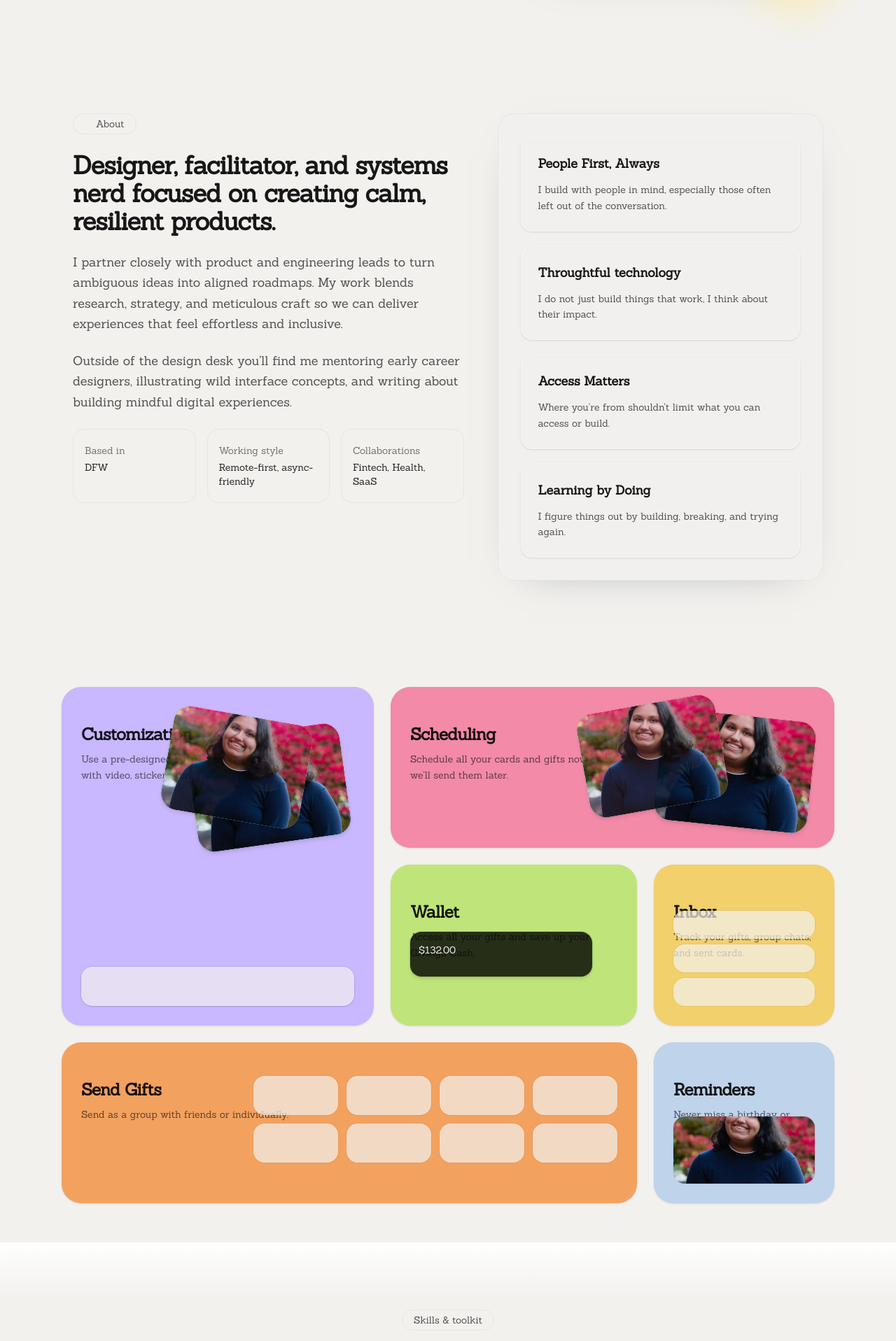
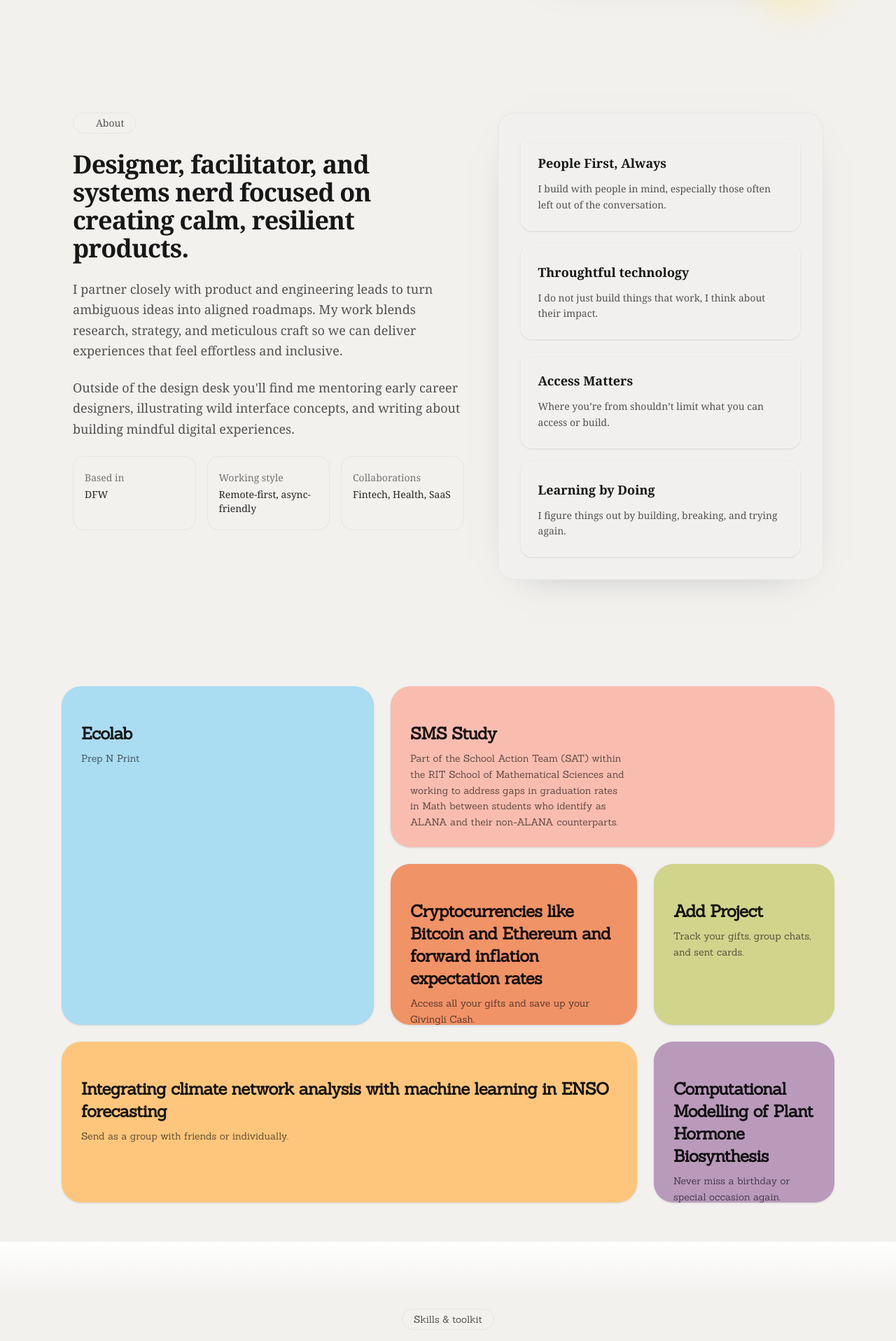
Before and after one commit to nidhibaindur3/nidhibaindur.com, a Next.js app: page / in a window 1280 px wide. Shown: the part 848-2765 px from the top of the page at 70% size. Built offline with nearby package versions, Linux system fonts and the light colour scheme.

Commit message:
made changes to fonts and colors

```diff
--- a/src/components/about/CardStack.tsx
+++ b/src/components/about/CardStack.tsx
@@ -47,13 +47,13 @@ export default function CardStack() {
                 }}
                 className={`absolute h-[500px] w-[300px] rounded-xl border ${card.color} bg-white shadow-lg`}
               >
-                <div className="relative h-full w-full overflow-hidden rounded-xl">
+                <div className="relative font-serif h-full w-full overflow-hidden rounded-xl">
                   <img
                     src={card.image}
                     alt={card.title}
                     className="h-full w-full object-cover"
                   />
-                  <div className="absolute bottom-0 left-0 w-full bg-linear-to-t from-black/80 to-transparent p-4 text-white">
+                  <div className="absolute font-serif bottom-0 left-0 w-full bg-linear-to-t from-black/80 to-transparent p-4 text-white">
                     <h3 className="text-lg font-bold">{card.title}</h3>
                   </div>
                 </div>
--- a/src/components/about/FAQAccordion.tsx
+++ b/src/components/about/FAQAccordion.tsx
@@ -15,7 +15,7 @@ export default function FAQAccordion() {
             onClick={() => setOpenIndex(openIndex === i ? null : i)}
             className="group flex w-full items-center justify-between py-6 text-left"
           >
-            <span className="text-xl font-black tracking-tight uppercase transition-colors group-hover:text-neutral-500">
+            <span className="text-xl font-black font-serif tracking-tight uppercase transition-colors group-hover:text-neutral-500">
               {item.q}
             </span>
             <motion.span animate={{ rotate: openIndex === i ? 180 : 0 }} className="text-2xl">
@@ -30,7 +30,7 @@ export default function FAQAccordion() {
                 exit={{ height: 0, opacity: 0 }}
                 className="overflow-hidden"
               >
-                <p className="pb-6 text-lg leading-relaxed font-medium text-neutral-600">
+                <p className="pb-6 text-lg font-serif leading-relaxed font-medium text-[#342620]">
                   {item.a}
                 </p>
               </motion.div>
--- a/src/components/landing/About.tsx
+++ b/src/components/landing/About.tsx
@@ -8,18 +8,18 @@ export default function About() {
           {/* LEFT */}
           <div className="space-y-6">
             {/* Badge + Headline */}
-            <span className="inline-flex items-center gap-2 rounded-full border border-neutral-200 bg-main-theme px-4 py-1 text-sm font-medium text-neutral-600">
+            <span className="inline-flex items-center gap-2 rounded-full border border-neutral-200 bg-main-theme px-4 py-1 text-sm font-medium text-neutral-600 font-serif ">
               <span className="inline-block h-2 w-2 rounded-full bg-main-theme" />
               {aboutContent.badge}
             </span>
 
-            <h2 className="text-3xl font-semibold tracking-tight text-pretty text-neutral-900 sm:text-4xl">
+            <h2 className="text-3xl font-serif font-semibold tracking-tight text-pretty text-neutral-900 sm:text-4xl">
               {aboutContent.headline}
             </h2>
 
             {/* Paragraphs */}
             {aboutContent.paragraphs.map((text) => (
-              <p key={text} className="text-base leading-relaxed text-neutral-600 sm:text-lg">
+              <p key={text} className="text-base font-serif  leading-relaxed text-neutral-600 sm:text-lg">
                 {text}
               </p>
             ))}
@@ -31,8 +31,8 @@ export default function About() {
                   key={fact.label}
                   className="rounded-2xl border border-neutral-200 bg-main-theme px-4 py-5 text-sm"
                 >
-                  <p className="text-neutral-500">{fact.label}</p>
-                  <p className="mt-1 font-medium text-neutral-800">{fact.value}</p>
+                  <p className="text-neutral-500 font-serif ">{fact.label}</p>
+                  <p className="mt-1 font-medium text-neutral-800 font-serif ">{fact.value}</p>
                 </div>
               ))}
             </div>
@@ -43,10 +43,10 @@ export default function About() {
             {pillars.map((item) => (
               <div
                 key={item.title}
-                className="rounded-2xl border border-neutral-100 bg-main-theme/80 p-6 shadow-sm"
+                className="rounded-2xl border font-serif  border-neutral-100 bg-main-theme/80 p-6 shadow-sm"
               >
-                <h3 className="text-lg font-semibold text-neutral-900">{item.title}</h3>
-                <p className="mt-3 text-sm leading-relaxed text-neutral-600">{item.description}</p>
+                <h3 className="text-lg font-semibold text-neutral-900 font-serif ">{item.title}</h3>
+                <p className="mt-3 text-sm leading-relaxed text-neutral-600 font-serif ">{item.description}</p>
               </div>
             ))}
           </div>
--- a/src/components/landing/Projects.tsx
+++ b/src/components/landing/Projects.tsx
@@ -198,87 +198,56 @@ export default function BentoGrid() {
         >
           {/* 1) Left tall (spans 2 rows) */}
           <Tile
-            title="Customization"
-            description="Use a pre-designed template or personalize with video, stickers, fonts, and more."
-            surface="bg-[#C9B7FF]"
+            title="Ecolab"
+            description="Prep N Print"
+            surface="bg-[#AADCF2]"
             className="lg:col-span-5 lg:row-span-2"
           >
-            {/* place “content” lower like the reference */}
-            <div className="absolute right-7 bottom-7 left-7 h-14 rounded-2xl bg-main-theme/70 shadow-sm ring-1 ring-black/5" />
-            <Media className="top-16 right-10 rotate-[-8deg]" />
-            <Media className="top-10 right-24 h-[150px] w-[200px] rotate-[10deg] opacity-90" />
           </Tile>
 
           {/* 2) Top-right horizontal */}
           <Tile
-            title="Scheduling"
-            description="Schedule all your cards and gifts now and we’ll send them later."
-            surface="bg-[#F28AA8]"
+            title="SMS Study"
+            description="Part of the School Action Team (SAT) within the RIT School of Mathematical Sciences and working to address gaps in graduation rates in Math between students who identify as ALANA and their non-ALANA counterparts."
+            surface="bg-[#F9BDB0]"
             className="lg:col-span-7 lg:row-span-1"
           >
-            <Media className="top-10 right-8 rotate-[6deg]" />
-            <Media className="top-6 right-40 h-[150px] w-[200px] rotate-[-10deg] opacity-90" />
           </Tile>
 
           {/* 3) Middle-right: Wallet (square-ish) */}
           <Tile
-            title="Wallet"
+            title="Cryptocurrencies like Bitcoin and Ethereum and forward inflation expectation rates"
             description="Access all your gifts and save up your Givingli Cash."
-            surface="bg-[#BFE57A]"
+            surface="bg-[#F09367]"
             className="lg:col-span-4 lg:row-span-1"
           >
-            {/* mimic the dark wallet bar */}
-            <div className="absolute top-24 left-7 h-16 w-[260px] rounded-2xl bg-black/80 shadow-md ring-1 ring-black/10" />
-            <div className="absolute top-28 left-10 text-sm text-white/90">$132.00</div>
           </Tile>
 
           {/* 3) Middle-right: Inbox (square) */}
           <Tile
-            title="Inbox"
+            title="Add Project"
             description="Track your gifts, group chats, and sent cards."
-            surface="bg-[#F2D06B]"
+            surface="bg-[#D1D48B]"
             className="lg:col-span-3 lg:row-span-1"
           >
-            <div className="absolute right-7 bottom-7 left-7 space-y-2">
-              <div className="h-10 rounded-2xl bg-main-theme/70 ring-1 ring-black/5" />
-              <div className="h-10 rounded-2xl bg-main-theme/70 ring-1 ring-black/5" />
-              <div className="h-10 rounded-2xl bg-main-theme/70 ring-1 ring-black/5" />
-            </div>
           </Tile>
 
           {/* 4) Bottom: wide rectangle (Send Gifts) — spans left + wallet width */}
           <Tile
-            title="Send Gifts"
+            title="Integrating climate network analysis with machine learning in ENSO forecasting"
             description="Send as a group with friends or individually."
-            surface="bg-[#F3A15F]"
+            surface="bg-[#FEC67C]"
             className="lg:col-span-9 lg:row-span-1"
           >
-            <div className="absolute top-12 right-7 grid w-[520px] grid-cols-4 gap-3">
-              {Array.from({ length: 8 }).map((_, i) => (
-                <div key={i} className="h-14 rounded-2xl bg-main-theme/70 ring-1 ring-black/5" />
-              ))}
-            </div>
           </Tile>
 
           {/* 4) Bottom: narrow rectangle (Reminders) — same width as Inbox */}
           <Tile
-            title="Reminders"
+            title="Computational Modelling of Plant Hormone Biosynthesis"
             description="Never miss a birthday or special occasion again."
-            surface="bg-[#BFD3EA]"
+            surface="bg-[#B99ABB]"
             className="lg:col-span-3 lg:row-span-1"
           >
-            <div className="absolute right-7 bottom-7 left-7 h-24 overflow-hidden rounded-2xl bg-main-theme/60 ring-1 ring-black/5">
-              <div className="relative h-full w-full">
-                <Image
-                  src="/images/hero.jpeg"
-                  alt=""
-                  fill
-                  className="object-cover"
-                  sizes="300px"
-                  priority
-                />
-              </div>
-            </div>
           </Tile>
         </div>
       </div>
```
Also changed, not shown: src/app/about/page.tsx (+6 -6 lines), src/app/contact/page.tsx (+7 -7 lines), src/components/about/ResourceAccordion.tsx (+1 -34 lines), src/components/landing/Hero.tsx (+4 -4 lines), src/data/aboutData.ts (+6 -6 lines).
